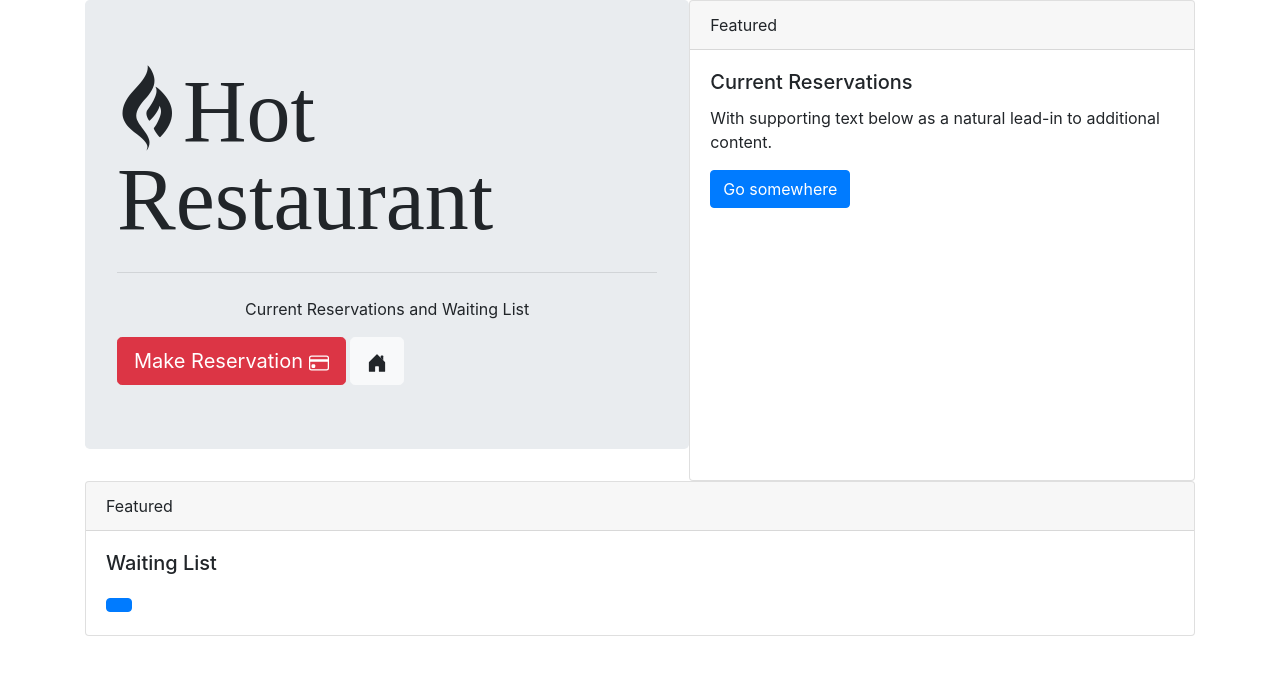
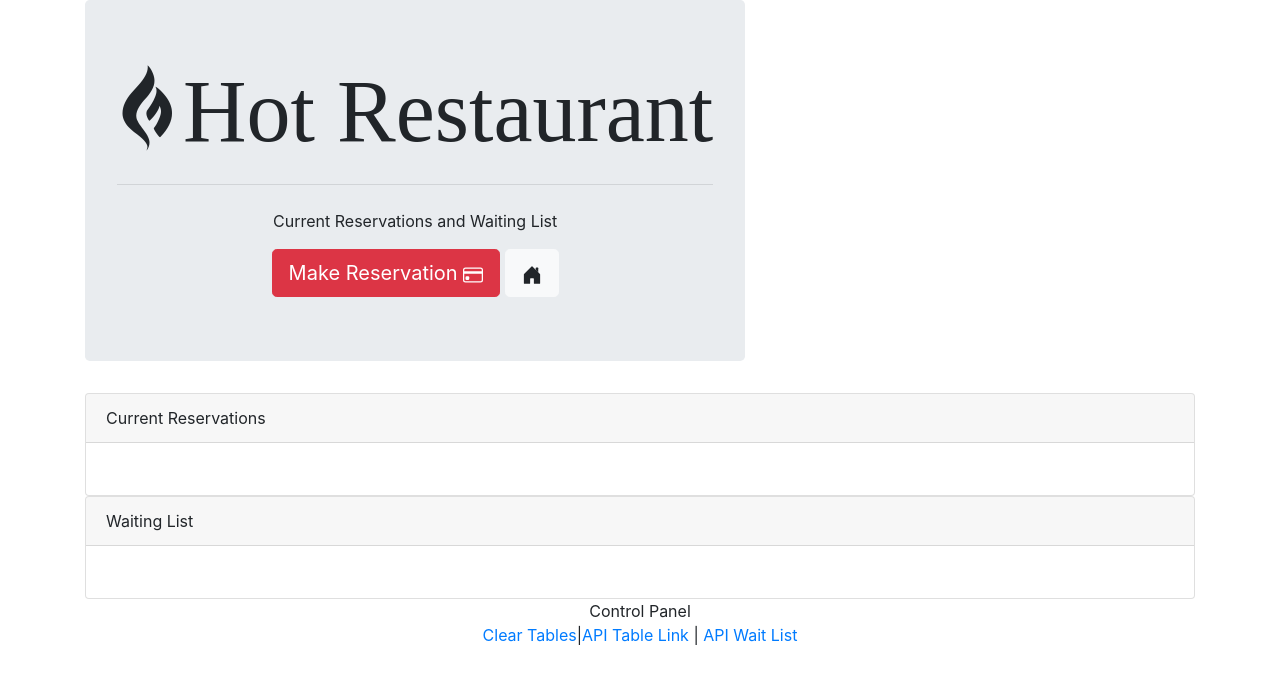
Before and after one commit to jericfey/HotRestaurant, a website: page tables.html in a window 1280 px wide. Drawn offline with nearby package versions, Linux system fonts and the light colour scheme.

Commit message:
updating files

```diff
--- a/tables.html
+++ b/tables.html
@@ -19,7 +19,7 @@
 <body>
 </header>
 <div class="container">
-        <div class="d-flex justify-content-center">
+    <div class="d-flex text-center">
 
         <div class="jumbotron">
             <h1 class="display-2 center fab fa-gripfire ">Hot Restaurant</h1>
@@ -42,32 +42,35 @@
                 </svg></a>
 
         </div>
+    </div>
     <div class="card">
         <div class="card-header">
-                    Featured
+            Current Reservations
         </div>
         <div class="card-body">
-                    <h5 class="card-title">Current Reservations</h5>
-                    <p class="card-text">With supporting text below as a natural lead-in to additional content.</p>
-                    <a href="#" class="btn btn-primary">Go somewhere</a>
-                </div>
+            <h5 class="card-title"></h5>
+            <p class="card-text"> </p>
         </div>
     </div>
     <div class="card">
         <div class="card-header">
-                Featured
+            Waiting List
         </div>
         <div class="card-body">
-                <h5 class="card-title">Waiting List</h5>
+            <h5 class="card-title"></h5>
             <p class="card-text"></p>
-                <a href="#" class="btn btn-primary"></a>
         </div>
     </div>
 </div>
-
+  <footer class="footer" style="text-align:center">
+    <div class="container">
+      Control Panel
+        <p><a href=##>Clear Tables</a>|<a href="/api/tables">API Table Link</a> | <a href="/api/waitlist">API Wait List</a></p>
+    </div>
+  </footer>
   <!-- Optional JavaScript; choose one of the two! -->
   <script type="text/javascript">
-  const makeResBtn = document.getElementById('')
+    const idEl = document.getElementById('card-text');
 
   </script>
   <!-- Option 1: jQuery and Bootstrap Bundle (includes Popper) -->
```
Also changed, not shown: reserve.html (+43 -1 lines), server.js (+12 -4 lines), 1 other file. Lines whose indentation alone changed are shown as unchanged.
